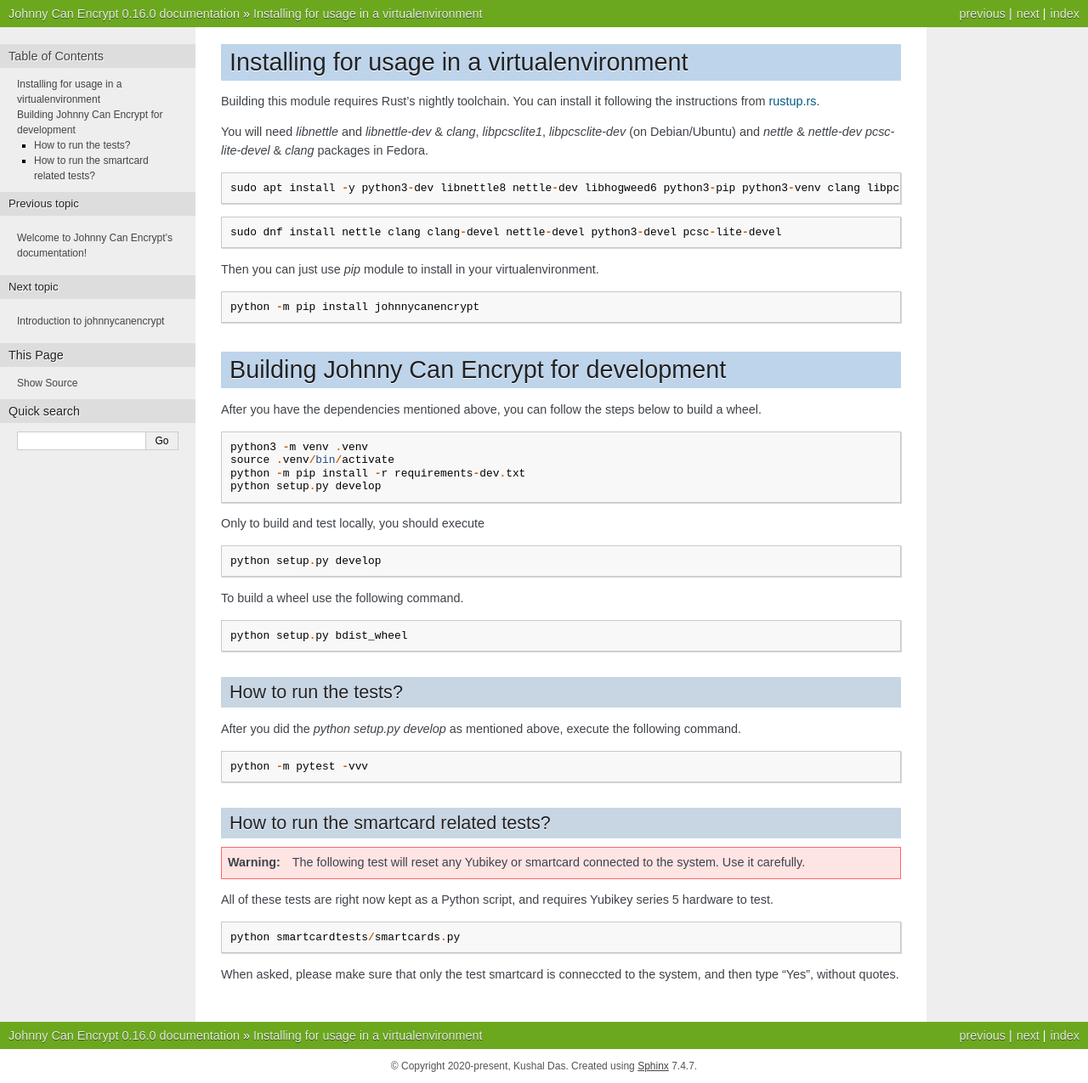
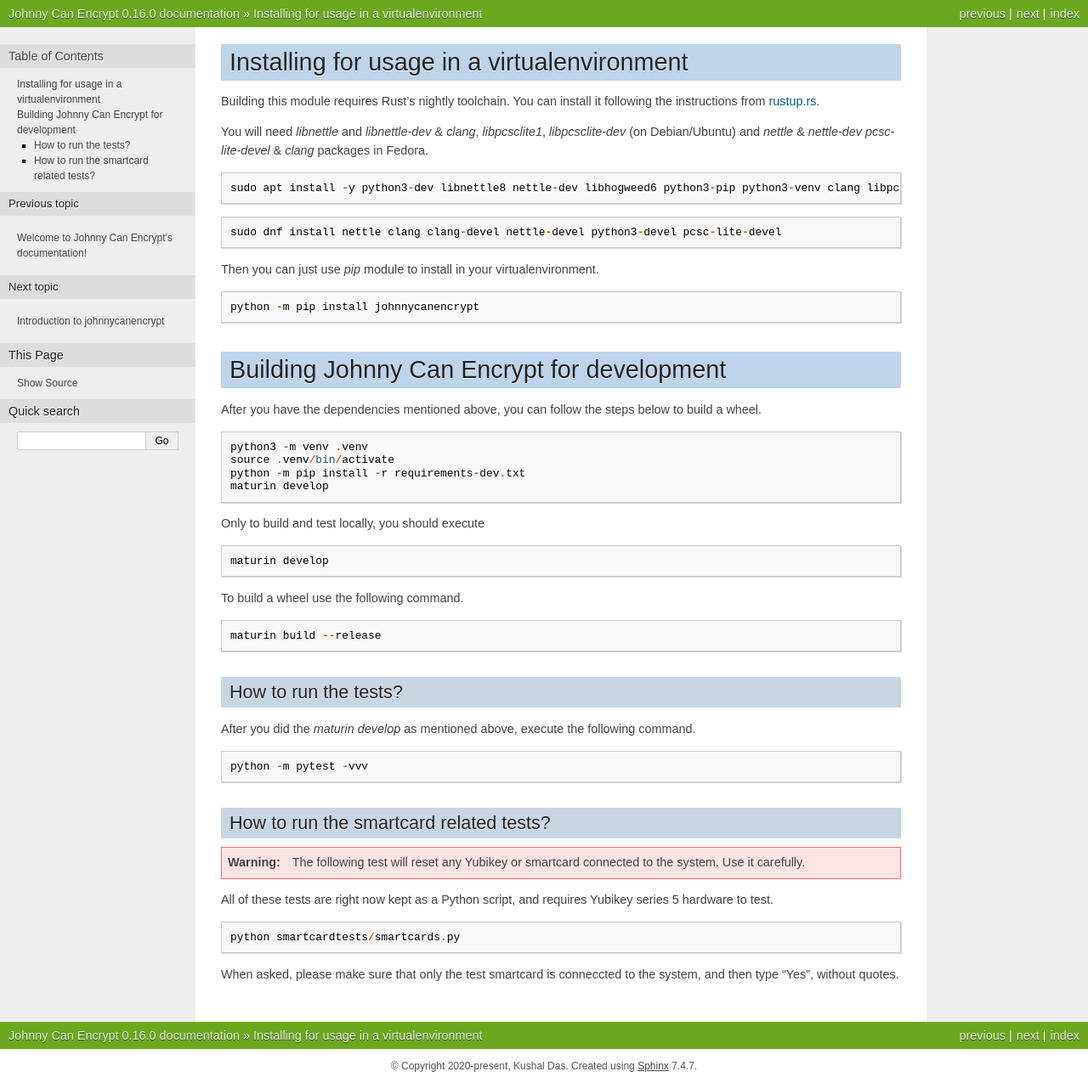
Before and after one commit to kushaldas/johnnycanencrypt, a Sphinx documentation site: the page built from docs/build.rst, in a window 1280 px wide. Shown: the whole page at 85% size. Built offline with Sphinx 7.4.7, drawn with Linux system fonts in a browser that asks for light colours.

Commit message:
chore: updates docs

```diff
--- a/docs/build.rst
+++ b/docs/build.rst
@@ -33,25 +33,26 @@
         python3 -m venv .venv
         source .venv/bin/activate
         python -m pip install -r requirements-dev.txt
-        python setup.py develop
+        maturin develop
+
 
 Only to build and test locally, you should execute
 
 ::
 
-        python setup.py develop
+        maturin develop
 
 
 To build a wheel use the following command.
 
 ::
 
-        python setup.py bdist_wheel
+        maturin build --release
 
 How to run the tests?
 ----------------------
 
-After you did the `python setup.py develop` as mentioned above, execute the following command.
+After you did the `maturin develop` as mentioned above, execute the following command.
 
 ::
 
```
Also changed, not shown: README.md (+2 -3 lines).
